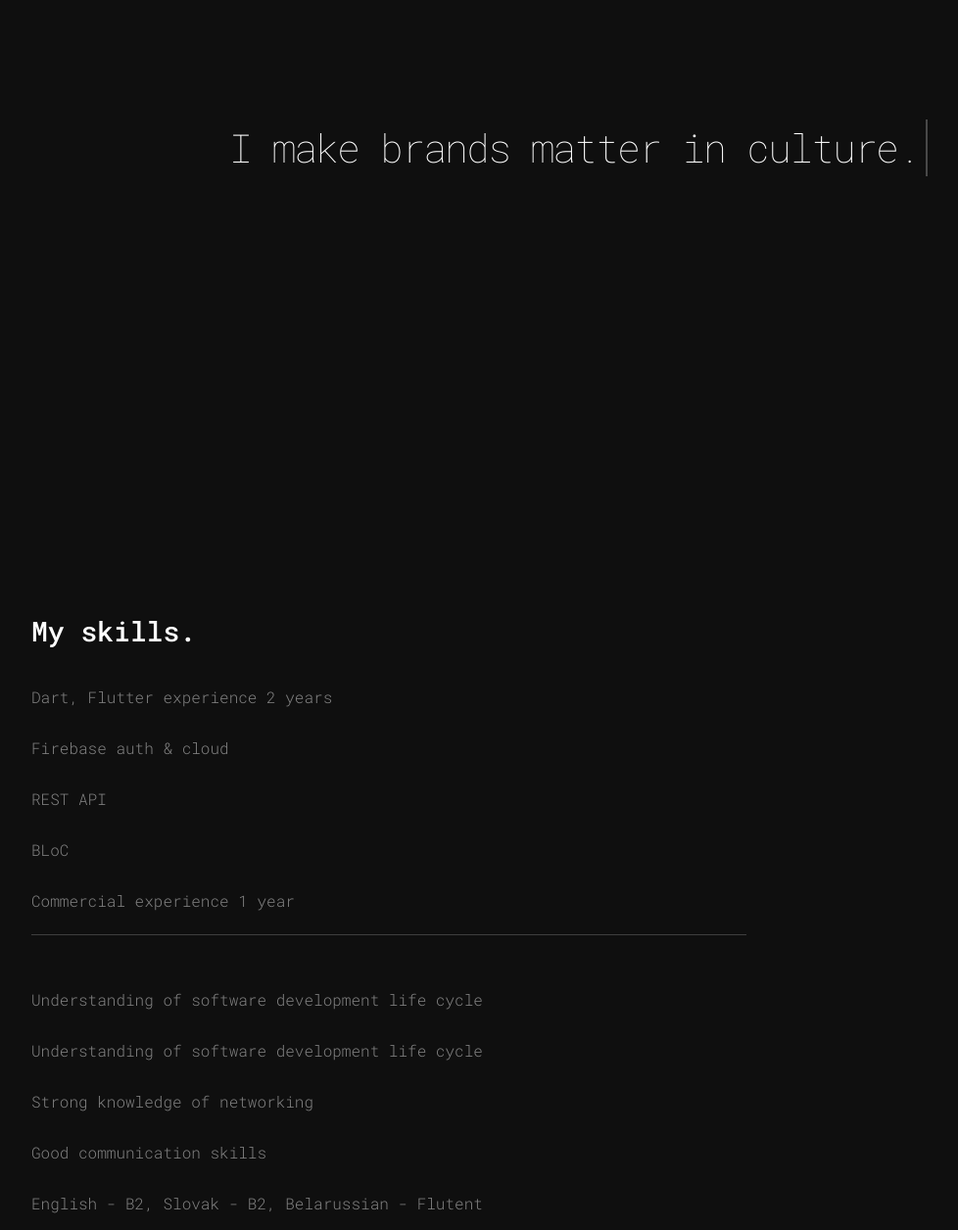
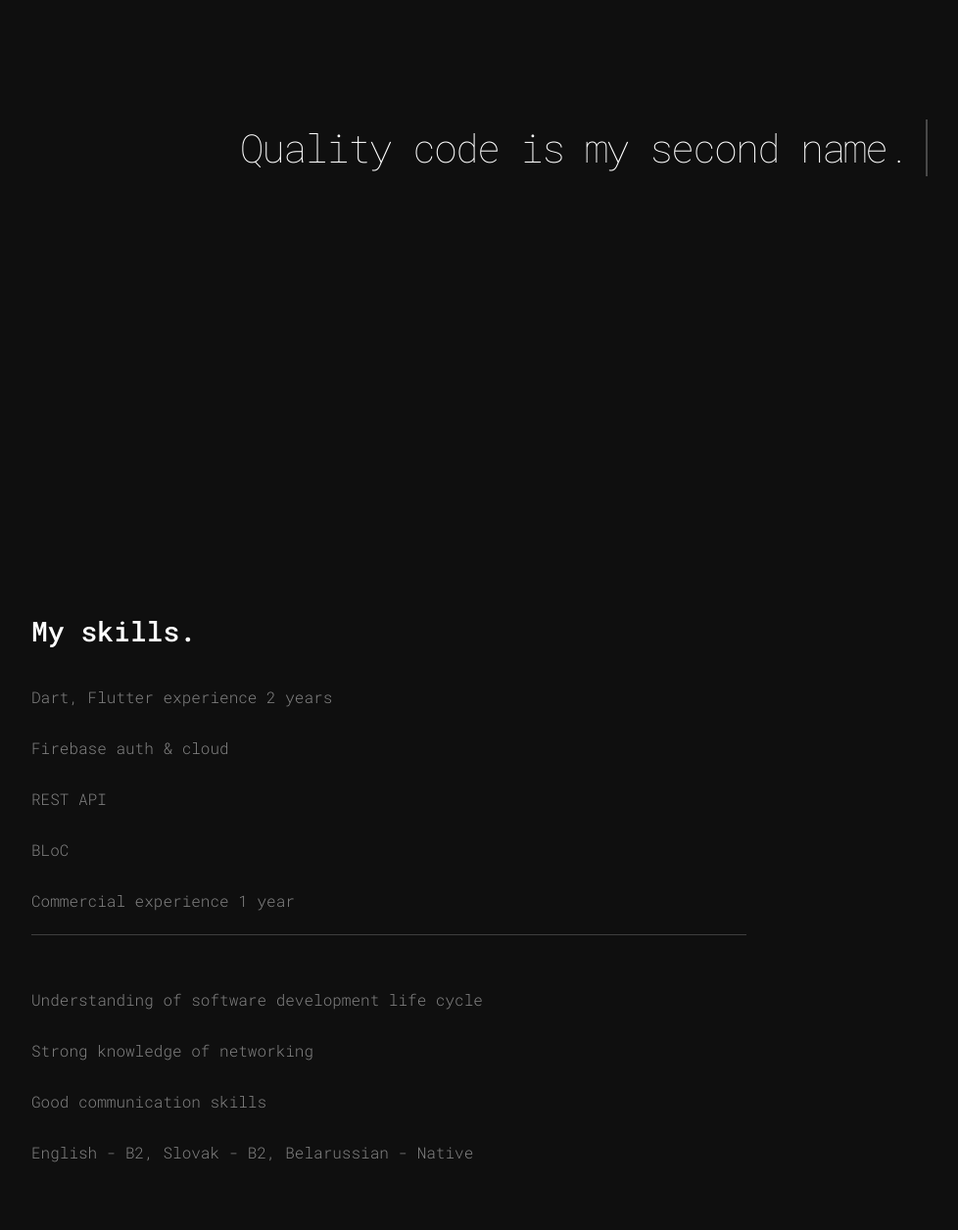
Before and after one commit to iLobosok/ilobosok.github.io, a plain HTML site: page index.html in a window 1280 px wide. Shown: the part 220-1476 px from the top of the page at 98% size, without its empty margins (53-1031 px from the left). Drawn offline with nearby package versions, Linux system fonts and the light colour scheme.

Commit message:
Update index.html

```diff
--- a/index.html
+++ b/index.html
@@ -31,7 +31,7 @@
             <!--------------- hero section starts here --------------->
             <div class="hero">
                   <div class="header">
-                        <h1 class="line anim-typewriter">I make brands matter in culture.</h1>
+                        <h1 class="line anim-typewriter">Quality code is my second name.</h1>
                   </div>
             </div>
 
@@ -57,10 +57,9 @@
 
                                     <br><br>
                                     <p class="wow fadeInUp" data-wow-delay="1.2s">Understanding of software development life cycle</p>
-                                    <p class="wow fadeInUp" data-wow-delay="1.2s">Understanding of software development life cycle</p>
                                     <p class="wow fadeInUp" data-wow-delay="1.2s">Strong knowledge of networking</p>
                                     <p class="wow fadeInUp" data-wow-delay="1.2s">Good communication skills</p>
-                                    <p class="wow fadeInUp" data-wow-delay="1.2s">English - B2, Slovak - B2, Belarussian - Flutent</p>
+                                    <p class="wow fadeInUp" data-wow-delay="1.2s">English - B2, Slovak - B2, Belarussian - Native</p>
                               </div>
                         </div>
                   </div>
```
